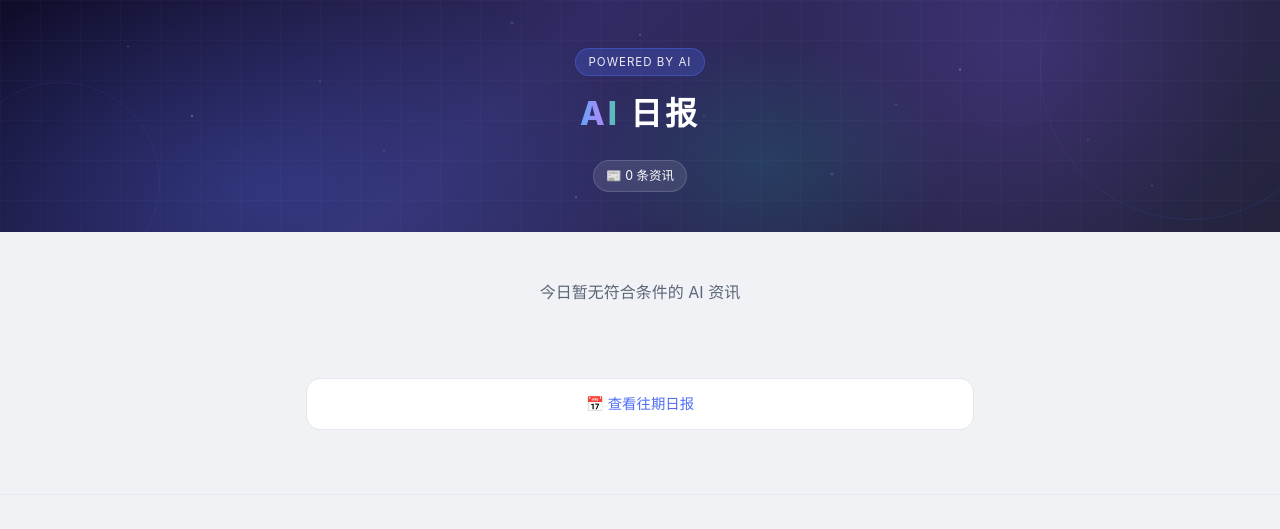
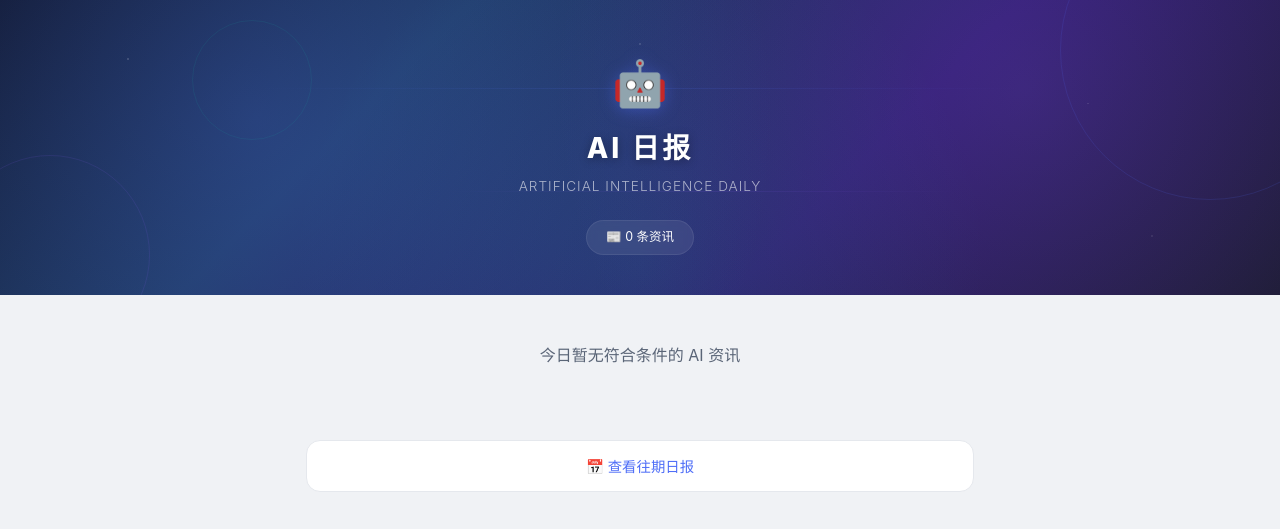
Before and after one commit to trytrytry2026/ai-daily-push, a Python web app: template templates/daily.html in a window 1280 px wide. Shown: the top 529 px of the page. Run offline with Jinja, Linux system fonts and the light colour scheme; the template is opened without the code that fills it, so the values that code supplies are empty.

Commit message:
fix: strict paper filter + gradient section headers + rich header design
Made-with: Cursor

```diff
--- a/templates/daily.html
+++ b/templates/daily.html
@@ -28,76 +28,56 @@
     -webkit-font-smoothing: antialiased;
   }
 
-  /* ===== Header with tech visuals ===== */
+  /* ===== Header ===== */
   .header {
-    background: linear-gradient(135deg, #0f0c29 0%, #302b63 40%, #24243e 100%);
+    background: linear-gradient(135deg, #0f172a 0%, #1e3a5f 30%, #2d1b69 65%, #1a1a2e 100%);
     color: white; padding: 3rem 1.5rem 2.5rem; text-align: center;
     position: relative; overflow: hidden; min-height: 220px;
   }
   .header::before {
-    content: ''; position: absolute; top: 0; left: 0; width: 100%; height: 100%;
+    content: ''; position: absolute; inset: 0;
     background:
-      radial-gradient(ellipse 600px 300px at 20% 80%, rgba(79,110,247,0.25) 0%, transparent 70%),
-      radial-gradient(ellipse 400px 400px at 80% 20%, rgba(139,92,246,0.2) 0%, transparent 60%),
-      radial-gradient(ellipse 300px 200px at 60% 70%, rgba(20,184,166,0.15) 0%, transparent 60%);
+      radial-gradient(circle at 20% 40%, rgba(79,110,247,0.25) 0%, transparent 50%),
+      radial-gradient(circle at 80% 30%, rgba(139,92,246,0.2) 0%, transparent 45%),
+      radial-gradient(circle at 50% 90%, rgba(20,184,166,0.15) 0%, transparent 50%);
   }
   .header::after {
-    content: ''; position: absolute; top: 0; left: 0; width: 100%; height: 100%;
+    content: ''; position: absolute; inset: 0;
     background-image:
-      radial-gradient(1px 1px at 10% 20%, rgba(255,255,255,0.4) 0%, transparent 100%),
-      radial-gradient(1px 1px at 30% 65%, rgba(255,255,255,0.3) 0%, transparent 100%),
-      radial-gradient(1px 1px at 50% 15%, rgba(255,255,255,0.5) 0%, transparent 100%),
-      radial-gradient(1px 1px at 70% 45%, rgba(255,255,255,0.3) 0%, transparent 100%),
-      radial-gradient(1px 1px at 90% 80%, rgba(255,255,255,0.4) 0%, transparent 100%),
-      radial-gradient(1.5px 1.5px at 15% 50%, rgba(255,255,255,0.5) 0%, transparent 100%),
-      radial-gradient(1.5px 1.5px at 45% 85%, rgba(255,255,255,0.3) 0%, transparent 100%),
-      radial-gradient(1.5px 1.5px at 75% 30%, rgba(255,255,255,0.4) 0%, transparent 100%),
-      radial-gradient(1px 1px at 85% 60%, rgba(255,255,255,0.3) 0%, transparent 100%),
-      radial-gradient(1px 1px at 25% 35%, rgba(255,255,255,0.35) 0%, transparent 100%),
-      radial-gradient(1px 1px at 55% 50%, rgba(255,255,255,0.25) 0%, transparent 100%),
-      radial-gradient(2px 2px at 40% 10%, rgba(79,110,247,0.6) 0%, transparent 100%),
-      radial-gradient(2px 2px at 65% 75%, rgba(139,92,246,0.5) 0%, transparent 100%);
+      radial-gradient(1.5px 1.5px at 10% 20%, rgba(255,255,255,0.15) 50%, transparent 50%),
+      radial-gradient(1px 1px at 30% 70%, rgba(255,255,255,0.1) 50%, transparent 50%),
+      radial-gradient(2px 2px at 50% 15%, rgba(255,255,255,0.12) 50%, transparent 50%),
+      radial-gradient(1px 1px at 70% 55%, rgba(255,255,255,0.08) 50%, transparent 50%),
+      radial-gradient(1.5px 1.5px at 85% 35%, rgba(255,255,255,0.1) 50%, transparent 50%),
+      radial-gradient(1px 1px at 15% 85%, rgba(255,255,255,0.06) 50%, transparent 50%),
+      radial-gradient(2px 2px at 90% 80%, rgba(255,255,255,0.08) 50%, transparent 50%),
+      radial-gradient(1px 1px at 40% 45%, rgba(255,255,255,0.07) 50%, transparent 50%);
   }
-  .header-grid {
-    position: absolute; top: 0; left: 0; width: 100%; height: 100%; opacity: 0.04;
-    background-image:
-      linear-gradient(rgba(255,255,255,0.5) 1px, transparent 1px),
-      linear-gradient(90deg, rgba(255,255,255,0.5) 1px, transparent 1px);
-    background-size: 40px 40px;
+  .header-decor {
+    position: absolute; top: 0; left: 0; width: 100%; height: 100%; pointer-events: none;
   }
+  .header-decor .ring {
+    position: absolute; border-radius: 50%; border: 1px solid rgba(255,255,255,0.06);
+  }
+  .header-decor .ring1 { width: 300px; height: 300px; top: -100px; right: -80px; border-width: 1.5px; border-color: rgba(79,110,247,0.15); }
+  .header-decor .ring2 { width: 200px; height: 200px; bottom: -60px; left: -50px; border-color: rgba(139,92,246,0.12); }
+  .header-decor .ring3 { width: 120px; height: 120px; top: 20px; left: 15%; border-color: rgba(20,184,166,0.1); }
+  .header-decor .line {
+    position: absolute; height: 1px;
+    background: linear-gradient(90deg, transparent, rgba(79,110,247,0.15), transparent);
+  }
+  .header-decor .line1 { width: 60%; top: 30%; left: 20%; }
+  .header-decor .line2 { width: 40%; top: 65%; left: 35%; background: linear-gradient(90deg, transparent, rgba(139,92,246,0.12), transparent); }
   .header-content { position: relative; z-index: 2; }
-  .header-badge {
-    display: inline-block; padding: 0.25rem 0.8rem; border-radius: 20px; font-size: 0.72rem;
-    background: rgba(79,110,247,0.25); border: 1px solid rgba(79,110,247,0.4);
-    color: rgba(255,255,255,0.9); letter-spacing: 1px; margin-bottom: 0.75rem;
+  .header-logo { font-size: 2.8rem; margin-bottom: 0.4rem; filter: drop-shadow(0 2px 8px rgba(79,110,247,0.4)); }
+  .header h1 { font-size: 1.75rem; font-weight: 800; letter-spacing: 3px; text-shadow: 0 2px 10px rgba(0,0,0,0.3); }
+  .header .subtitle { font-size: 0.85rem; opacity: 0.6; margin-top: 0.3rem; letter-spacing: 1px; font-weight: 300; }
+  .header .date { font-size: 1.05rem; opacity: 0.9; margin-top: 0.6rem; font-weight: 400; }
+  .header .stats {
+    display: inline-flex; gap: 1rem; margin-top: 0.8rem; font-size: 0.78rem;
+    background: rgba(255,255,255,0.08); border-radius: 20px; padding: 0.4rem 1.2rem;
+    backdrop-filter: blur(4px); border: 1px solid rgba(255,255,255,0.08);
   }
-  .header h1 { font-size: 2rem; font-weight: 800; letter-spacing: 3px; margin-bottom: 0.3rem; }
-  .header h1 .ai-glow {
-    background: linear-gradient(90deg, #60a5fa, #a78bfa, #34d399);
-    -webkit-background-clip: text; -webkit-text-fill-color: transparent;
-    background-clip: text;
-  }
-  .header .date { font-size: 1rem; opacity: 0.8; font-weight: 300; }
-  .header .stats {
-    display: inline-flex; gap: 1rem; margin-top: 1rem; flex-wrap: wrap; justify-content: center;
-  }
-  .stat-pill {
-    display: inline-flex; align-items: center; gap: 0.35rem;
-    padding: 0.3rem 0.75rem; border-radius: 20px; font-size: 0.78rem;
-    background: rgba(255,255,255,0.1); backdrop-filter: blur(4px);
-    border: 1px solid rgba(255,255,255,0.15);
-  }
-  .header-orbit {
-    position: absolute; width: 300px; height: 300px; border-radius: 50%;
-    border: 1px solid rgba(79,110,247,0.12);
-    top: -80px; right: -60px; z-index: 1;
-  }
-  .header-orbit2 {
-    position: absolute; width: 200px; height: 200px; border-radius: 50%;
-    border: 1px solid rgba(139,92,246,0.1);
-    bottom: -50px; left: -40px; z-index: 1;
-  }
-
   .container { max-width: 700px; margin: 0 auto; padding: 0 1rem 3rem; }
 
   /* ===== Audio Player ===== */
@@ -227,32 +211,37 @@
   }
   .archive-btn:hover { background: var(--accent); color: #fff; }
   .footer { text-align: center; padding: 2rem 1rem; font-size: 0.78rem; color: #94a3b8; border-top: 1px solid var(--border); margin-top: 1rem; }
-
   @media (max-width: 480px) {
     .header { padding: 2rem 1rem 1.8rem; min-height: 180px; }
-    .header h1 { font-size: 1.5rem; }
+    .header h1 { font-size: 1.4rem; }
+    .header-logo { font-size: 2.2rem; }
     .container { padding: 0 0.75rem 2rem; }
     .news-card { padding: 1rem; }
     .section-header { padding: 0.8rem 1rem; }
-    .section-icon { width: 40px; height: 40px; font-size: 1.2rem; }
     .section-text h2 { font-size: 1.1rem; }
+    .section-icon { width: 38px; height: 38px; font-size: 1.2rem; }
   }
 </style>
 </head>
 <body>
 
 <div class="header">
-  <div class="header-grid"></div>
-  <div class="header-orbit"></div>
-  <div class="header-orbit2"></div>
+  <div class="header-decor">
+    <div class="ring ring1"></div>
+    <div class="ring ring2"></div>
+    <div class="ring ring3"></div>
+    <div class="line line1"></div>
+    <div class="line line2"></div>
+  </div>
   <div class="header-content">
-    <div class="header-badge">POWERED BY AI</div>
-    <h1><span class="ai-glow">AI</span> 日报</h1>
+    <div class="header-logo">🤖</div>
+    <h1>AI 日报</h1>
+    <div class="subtitle">ARTIFICIAL INTELLIGENCE DAILY</div>
     <div class="date">{{ date_display }}</div>
     <div class="stats">
-      <span class="stat-pill">📰 {{ news_list|length }} 条资讯</span>
-      {% if paper_list %}<span class="stat-pill">📄 {{ paper_list|length }} 篇论文</span>{% endif %}
-      {% if audio_url %}<span class="stat-pill">🎧 语音播报</span>{% endif %}
+      <span>📰 {{ news_list|length }} 条资讯</span>
+      {% if paper_list %}<span>📄 {{ paper_list|length }} 篇论文</span>{% endif %}
+      {% if audio_url %}<span>🎧 语音播报</span>{% endif %}
     </div>
   </div>
 </div>
```
Also changed, not shown: other parts of templates/daily.html (+18 -14 lines), src/collector/cn_paper_collector.py (+40 -55 lines).
